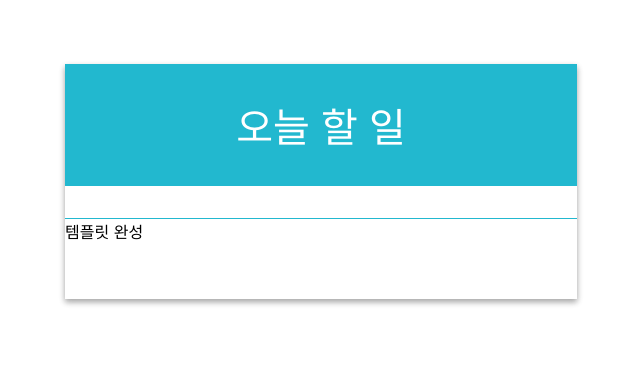
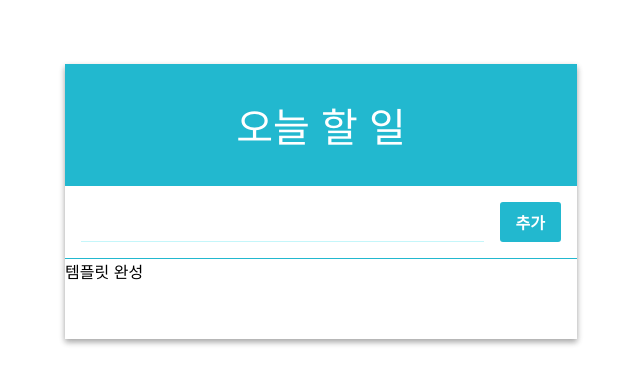
Before and after one commit to sms0330/Todo-List_React, a React (Create React App) app: page / in a window 1280 px wide. Shown: the top 384 px of the page, without its empty margins (319-959 px from the left). Built offline with nearby package versions, Linux system fonts and the light colour scheme.

Commit message:
Built Todo Input Form

```diff
--- a/src/App.js
+++ b/src/App.js
@@ -1,10 +1,11 @@
 import React, { Component } from 'react';
 import TodoListTemplate from './components/TodoListTemplate';
+import Form from './components/Form';
 
 class App extends Component {
   render() {
     return (
-      <TodoListTemplate>
+      <TodoListTemplate form={<Form/>}>
         템플릿 완성
       </TodoListTemplate>
     );
--- /dev/null
+++ b/src/components/Form.css
@@ -0,0 +1,28 @@
+.form {
+  display: flex;
+}
+
+.form input {
+  flex: 1; /* 버튼을 뺀 빈 공간을 모두 채워줍니다 */
+  font-size: 1.25rem;
+  outline: none;
+  border: none;
+  border-bottom: 1px solid #c5f6fa;
+}
+
+.create-button {
+  padding-top: 0.5rem;
+  padding-bottom: 0.5rem;
+  padding-left: 1rem;
+  padding-right: 1rem;
+  margin-left: 1rem;
+  background: #22b8cf;
+  border-radius: 3px;
+  color: white;
+  font-weight: 600;
+  cursor: pointer;
+}
+
+.create-button:hover {
+  background: #3bc9db;
+}
--- /dev/null
+++ b/src/components/Form.js
@@ -0,0 +1,15 @@
+import React from 'react';
+import './Form.css';
+
+const Form = ({value, onChange, onCreate, onKeyPress}) => {
+  return (
+    <div className="form">
+      <input value={value} onChange={onChange} onKeyPress={onKeyPress}/>
+      <div className="create-button" onClick={onCreate}>
+        추가
+      </div>
+    </div>
+  );
+};
+
+export default Form;
```
